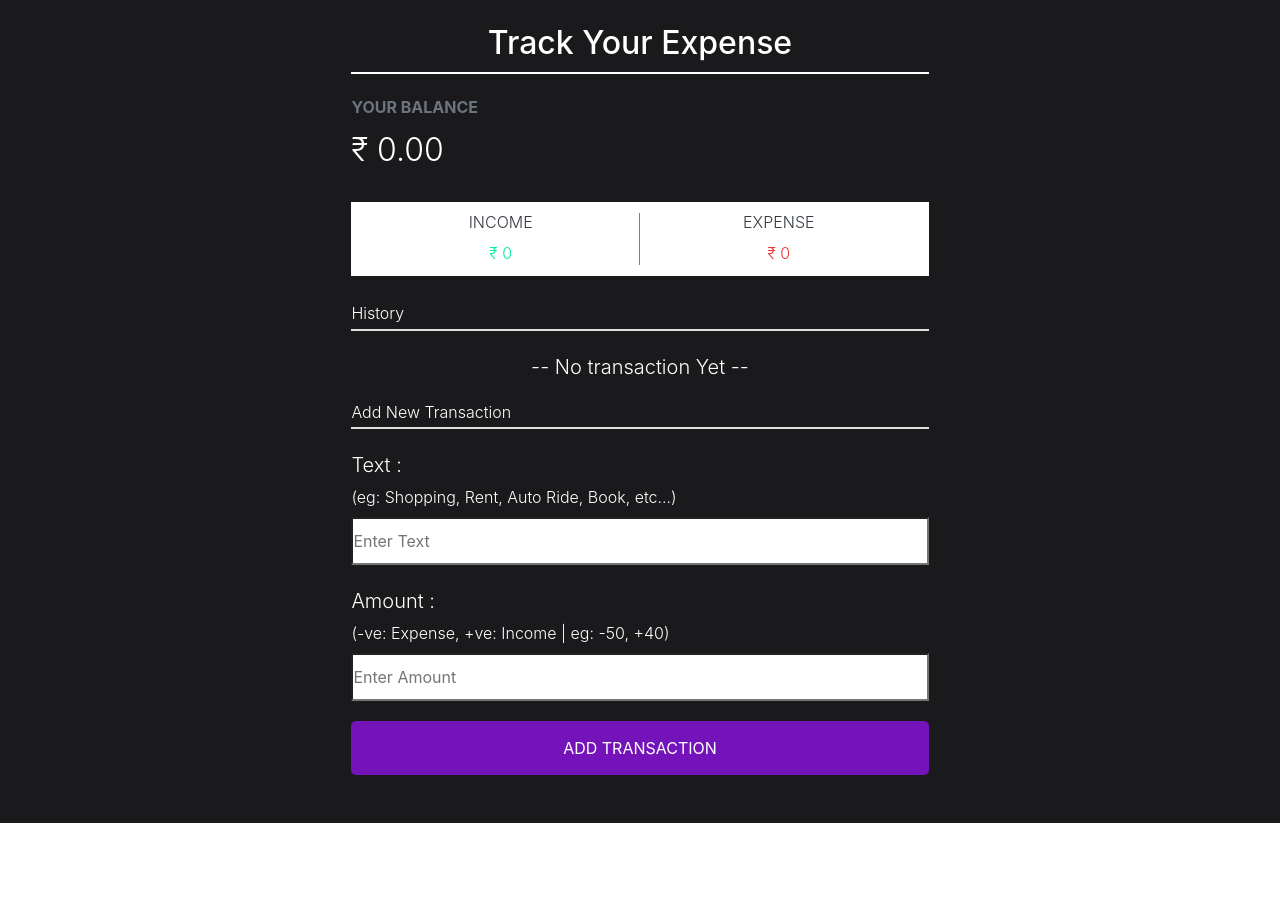
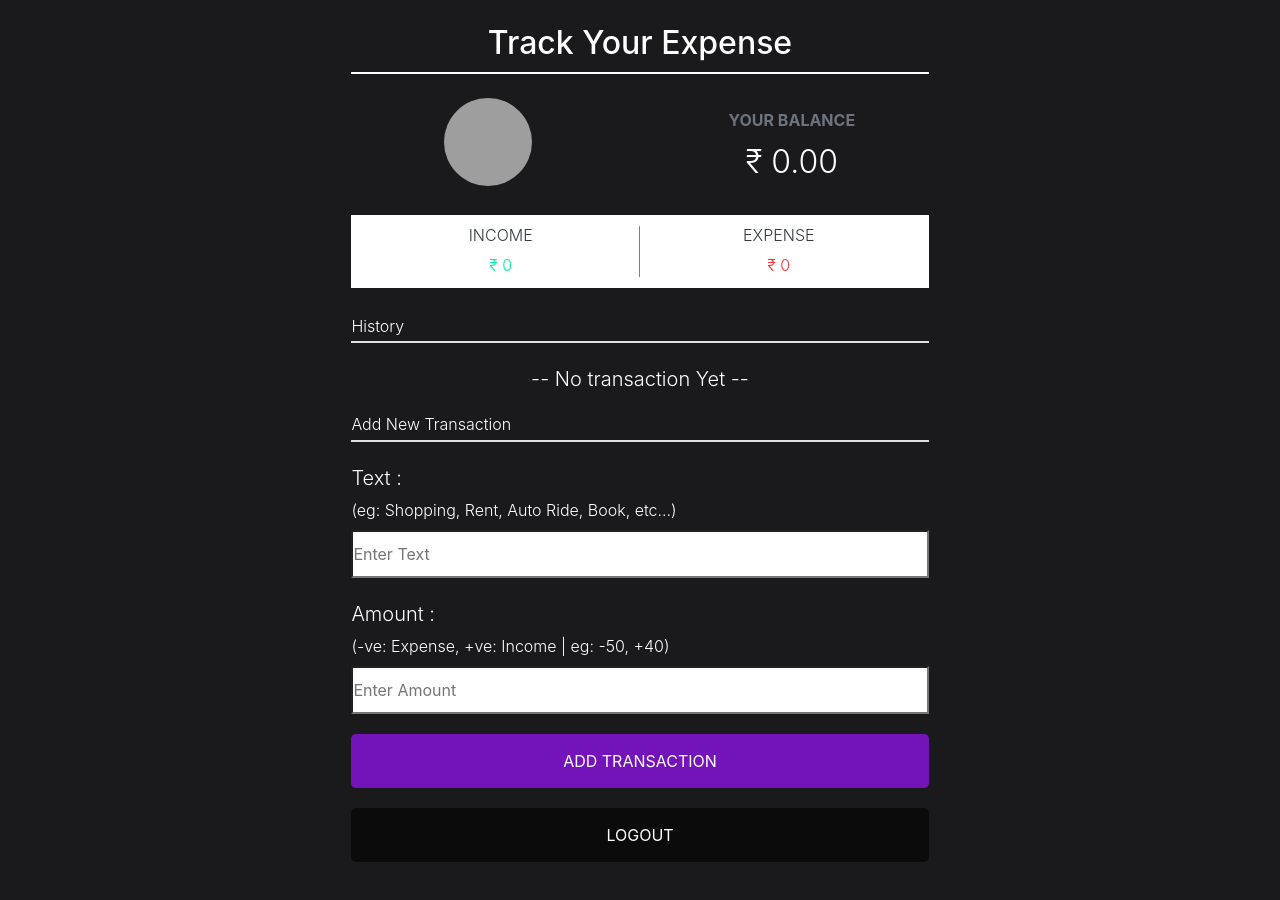
Before and after one commit to meetparikh12/expense-tracker, a React (Create React App) app in the folder expense-tracker-frontend/: page / in a window 1280 px wide. Shown: the top 900 px of the page. Before the commit the page ends 823 px from the top, so only its background shows below. Built offline with nearby package versions, Linux system fonts and the light colour scheme; sample sign-in values are in the browser's storage.

Commit message:
Handled balance for each transaction from DB

```diff
--- a/expense-tracker-frontend/src/actions/actionTypes.js
+++ b/expense-tracker-frontend/src/actions/actionTypes.js
@@ -1,3 +1,5 @@
 export const ADD_NEW_TRANSACTION = 'ADD_NEW_TRANSACTION'
 export const GET_BALANCE = 'GET_BALANCE'
 export const SET_USER_INFO = 'SET_USER_INFO'
+export const REMOVE_TRANSACTIONS = 'REMOVE_TRANSACTIONS'
+export const SET_TRANSACTIONS = 'SET_TRANSACTIONS'
--- a/expense-tracker-frontend/src/components/Balance/Balance.css
+++ b/expense-tracker-frontend/src/components/Balance/Balance.css
@@ -20,3 +20,16 @@
 .expense_balance{
     color: rgb(240, 53, 53)
 }
+.profile-image {
+    width: 5.5rem;
+    height: 5.5rem;
+}
+.total-balance-block {
+    margin-top: 2%;
+}
+
+@media screen and (max-width: 767px){
+    .total-balance-block {
+        margin-top: 5%
+    }
+}
--- a/expense-tracker-frontend/src/components/Balance/Balance.js
+++ b/expense-tracker-frontend/src/components/Balance/Balance.js
@@ -4,7 +4,7 @@ import './Balance.css'
 import { connect } from 'react-redux'
 import { getBalanceInfo } from '../../actions/actions'
 
-function Balance({getBalanceInfo, transactionInfo, incomeBalance, expenseBalance}) {
+function Balance({getBalanceInfo, transactionInfo, incomeBalance, expenseBalance, userInfo}) {
     const [income, setIncome] = useState(0)
     const [expense, setExpense] = useState(0)
     const [totalBalance, setTotalBalance] = useState(0)
@@ -35,8 +35,18 @@ function Balance({getBalanceInfo, transactionInfo, incomeBalance, expenseBalance
 
     return (
         <div className="balance mt-4 text-white">
-            <h6 className="primary_heading text-secondary font-weight-bold">Your Balance</h6>
-            <div className="current_balance font-weight-light">₹ {totalBalance}</div>
+            <div className="row">
+                <div className="col-md-6 text-center">
+                    <img className="img-rounded rounded-circle profile-image"
+                        src={`http://localhost:5000/${userInfo.image}`}
+                        alt="Profile Pic"
+                    />
+                </div>
+                <div className="col-md-6 text-center total-balance-block">
+                    <h6 className="primary_heading text-secondary font-weight-bold">Your Balance</h6>
+                    <div className="current_balance font-weight-light">₹ {totalBalance}</div>
+                </div>
+            </div>
             <div className="balance_info row">
                 <div className="income text-dark text-uppercase text-center col-6 col-6">
                     <h6 className="font-weight-light">Income</h6>
@@ -59,7 +69,8 @@ const mapStateToProps = state => {
     return {
         transactionInfo: state.transaction.transactionInfo,
         incomeBalance: state.transaction.incomeBalance,
-        expenseBalance: state.transaction.expenseBalance
+        expenseBalance: state.transaction.expenseBalance,
+        userInfo: state.user.userInfo
     }
 }
 const mapDispatchToProps = dispatchEvent => {
--- a/expense-tracker-frontend/src/pages/Dashboard/Dashboard.css
+++ b/expense-tracker-frontend/src/pages/Dashboard/Dashboard.css
@@ -12,6 +12,22 @@
     border-bottom: 2px solid white;
 }
 
+.logout-button {
+    text-transform: uppercase;
+    text-decoration: none;
+    padding: 15px;
+    border-radius: 5px;
+    display: inline-block;
+    border: none;
+    width: 100%;
+    cursor: pointer;
+    background: rgb(12, 11, 11);
+    color: white
+}
+.logout-button:hover{
+    color: black;
+    background: gray;
+}
 
 @media (min-width: 320px) and (max-width: 517px) {
     .InnerContainer {
--- a/expense-tracker-frontend/src/pages/Dashboard/Dashboard.js
+++ b/expense-tracker-frontend/src/pages/Dashboard/Dashboard.js
@@ -1,10 +1,36 @@
-import React from 'react'
+import React, { useEffect } from 'react'
 import './Dashboard.css'
 import Balance from '../../components/Balance/Balance';
 import Transaction from '../../components/Transaction/Transaction';
 import History from '../../components/History/History';
+import setJwtToken from '../../components/shared/SecurityUtils/setJwtToken';
+import { store } from '../../store/store';
+import { SET_USER_INFO, REMOVE_TRANSACTIONS } from '../../actions/actionTypes';
+import Cookie from 'js-cookie';
+import { connect } from 'react-redux';
 
-export default function Dashboard() {
+function Dashboard(props) {
+
+    useEffect(()=> {
+        if(!props.loggedInUser.userId){
+            props.history.push('/login')
+        }
+    }, [props.loggedInUser.userId])
+
+    const logoutHandler = () => {
+        localStorage.removeItem("jwt-token");
+        setJwtToken(false);
+        Cookie.remove("transaction");
+        store.dispatch({
+            type: SET_USER_INFO,
+            payload: {}
+        });
+        store.dispatch({
+            type: REMOVE_TRANSACTIONS
+        })
+        props.history.push('/login')
+    }
+
     return (
             <div className="OuterContainer pb-5">
                 <div className="InnerContainer">
@@ -12,7 +38,14 @@ export default function Dashboard() {
                     <Balance/>
                     <History/>
                     <Transaction/>
+                    <button type="button" onClick={logoutHandler} className="logout-button mt-20">Logout</button>
                 </div>
             </div>
     )
 }
+const mapStateToProps = state => {
+    return {
+        loggedInUser: state.user.userInfo
+    }
+}
+export default connect(mapStateToProps, null)(Dashboard)
--- a/expense-tracker-frontend/src/pages/UserManagement/Login/Login.css
+++ b/expense-tracker-frontend/src/pages/UserManagement/Login/Login.css
@@ -23,12 +23,6 @@
         width: 90%;
     }
 }
-.fieldInput {
-    border-radius: 0;
-    padding: 10px 0px;
-    width: 100%;
-}
-
 .login-button {
     color: black;
     text-transform: uppercase;
@@ -42,9 +36,6 @@
     cursor: pointer;
 }
 
-.mt-20 {
-    margin-top: 20px;
-}
 .login-button:hover {
     background: rgb(12, 11, 11);
     color: white
--- a/expense-tracker-frontend/src/pages/UserManagement/Register/Register.css
+++ b/expense-tracker-frontend/src/pages/UserManagement/Register/Register.css
@@ -2,7 +2,7 @@
     display: flex;
     justify-content: center;
     background-color: #1A1A1D;
-    height: 100vh;
+    padding: 5% 0;
     align-items: center;
 }
 
@@ -25,12 +25,6 @@
     }
 }
 
-.fieldInput {
-    border-radius: 0;
-    padding: 10px 0px;
-    width: 100%;
-}
-
 .register-button {
     text-transform: uppercase;
     text-decoration: none;
@@ -44,10 +38,6 @@
     color: white
 }
 
-.mt-20 {
-    margin-top: 20px;
-}
-
 .register-button:hover {
     color: black;
     background: gray;
--- a/expense-tracker-frontend/src/pages/UserManagement/Register/Register.js
+++ b/expense-tracker-frontend/src/pages/UserManagement/Register/Register.js
@@ -12,6 +12,7 @@ function Register(props) {
     const [password, setPassword] = useState('')
     const [confirmPassword, setConfirmPassword] = useState('')
     const [name, setUsername] = useState('')
+    const [image, setImage] = useState('')
     const [isBtnDisabled, setIsBtnDisabled] = useState(false)
 
     useEffect(() => {
@@ -23,7 +24,13 @@ function Register(props) {
     const formSubmitHandler = (event) => {
         setIsBtnDisabled(true)
         event.preventDefault();
-        const newUser = {email,password,confirmPassword,name}
+        const newUser = new FormData();
+        newUser.set('name', name);
+        newUser.set('email', email);
+        newUser.set('password', password);
+        newUser.set('confirmPassword', confirmPassword);
+        newUser.append('image', image);
+
         Axios.post('http://localhost:5000/api/users/register', newUser)
         .then((res)=> {
             toast.success(res.data.message, {position: toast.POSITION.TOP_RIGHT, autoClose: 2000})
@@ -42,20 +49,24 @@ function Register(props) {
                     <h1 className="register_heading text-center">Register</h1>
                     <form onSubmit={formSubmitHandler}>
                         <div className="mb-4">
+                            <h5 className="text-white font-weight-light">Profile Photo :</h5>
+                            <input type="file" required accept='.jpg,.png,.jpeg' onChange={(event)=> setImage(event.target.files[0])} className="form-control form-control"/>
+                        </div>
+                        <div className="mb-4">
                             <h5 className="text-white font-weight-light">Name :</h5>
-                            <input placeholder="Enter Name" required className="fieldInput mt-2" value={name} type="text" onChange={(event)=> setUsername(event.target.value)}/>
+                            <input placeholder="Enter Name" required className="form-control form-control" value={name} type="text" onChange={(event)=> setUsername(event.target.value)}/>
                         </div>
                         <div className="mb-4">
                             <h5 className="text-white font-weight-light">Email :</h5>
-                            <input placeholder="Enter Email" required className="fieldInput mt-2" value={email} type="email" onChange={(event)=> setEmail(event.target.value)}/>
+                            <input placeholder="Enter Email" required className="form-control form-control" value={email} type="email" onChange={(event)=> setEmail(event.target.value)}/>
                         </div>
                         <div className="mb-4">
                             <h5 className="text-white font-weight-light">Password :</h5>
-                            <input placeholder="Enter Password" required className="fieldInput mt-2" value={password} type="password" onChange={(event)=> setPassword(event.target.value)}/>
+                            <input placeholder="Enter Password" required className="form-control form-control" value={password} type="password" onChange={(event)=> setPassword(event.target.value)}/>
                         </div>
                         <div className="mb-2">
                             <h5 className="text-white font-weight-light">Confirm Password :</h5>
-                            <input placeholder="Enter Confirm Password" required className="fieldInput mt-2" value={confirmPassword} type="password" onChange={(event)=> setConfirmPassword(event.target.value)}/>
+                            <input placeholder="Enter Confirm Password" required className="form-control form-control" value={confirmPassword} type="password" onChange={(event)=> setConfirmPassword(event.target.value)}/>
                         </div>
                         <input disabled={isBtnDisabled} className="register-button mt-20" type="submit" value="SIGN UP"/>
                         <Link to="/login"><button disabled={isBtnDisabled} className="login-button mt-20" type="button">SIGN IN</button></Link>
--- a/expense-tracker-frontend/src/reducers/transactionReducer.js
+++ b/expense-tracker-frontend/src/reducers/transactionReducer.js
@@ -1,4 +1,4 @@
-import { ADD_NEW_TRANSACTION, GET_BALANCE } from "../actions/actionTypes";
+import { ADD_NEW_TRANSACTION, GET_BALANCE, REMOVE_TRANSACTIONS, SET_TRANSACTIONS } from "../actions/actionTypes";
 import cookie from 'js-cookie';
 
 const initialState = {
@@ -9,8 +9,13 @@ const initialState = {
 
 export const transactionReducer = (state=initialState, action) => {
     switch (action.type) {
+        case SET_TRANSACTIONS:
+            return{
+                ...state,
+                transactionInfo: [...action.payload]
+            }
         case ADD_NEW_TRANSACTION:
-            const transactionArray = [...state.transactionInfo,action.payload]
+            const transactionArray = [action.payload, ...state.transactionInfo]
             cookie.set("transaction", transactionArray);
             return {
                 ...state,
@@ -25,6 +30,13 @@ export const transactionReducer = (state=initialState, action) => {
                 incomeBalance: incomeArray,
                 expenseBalance: expenseArray
             }
+        case REMOVE_TRANSACTIONS:
+            return {
+                ...state,
+                transactionInfo: [],
+                incomeBalance: [],
+                expenseBalance: []
+            }
         default:
             return state;
     }
```
Also changed, not shown: expense-tracker-frontend/src/pages/UserManagement/Login/Login.js (+11 -4 lines).
